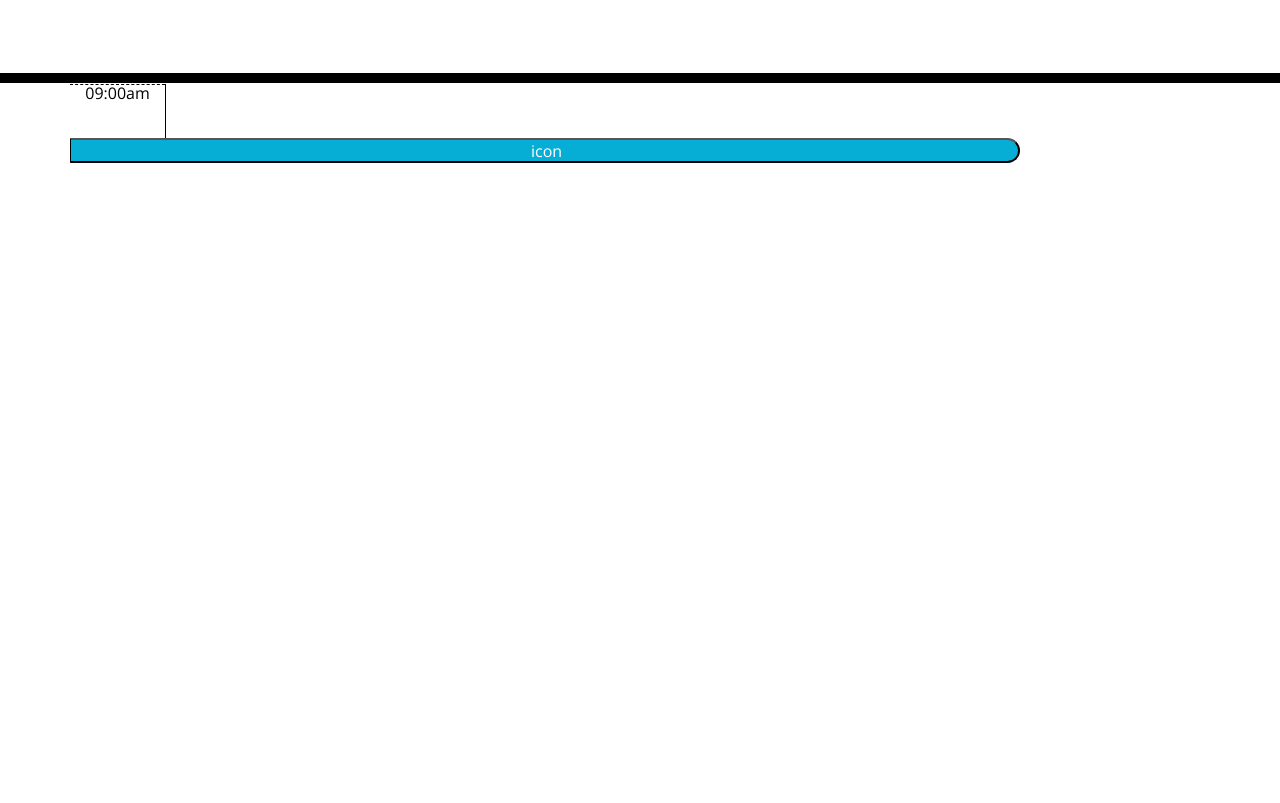
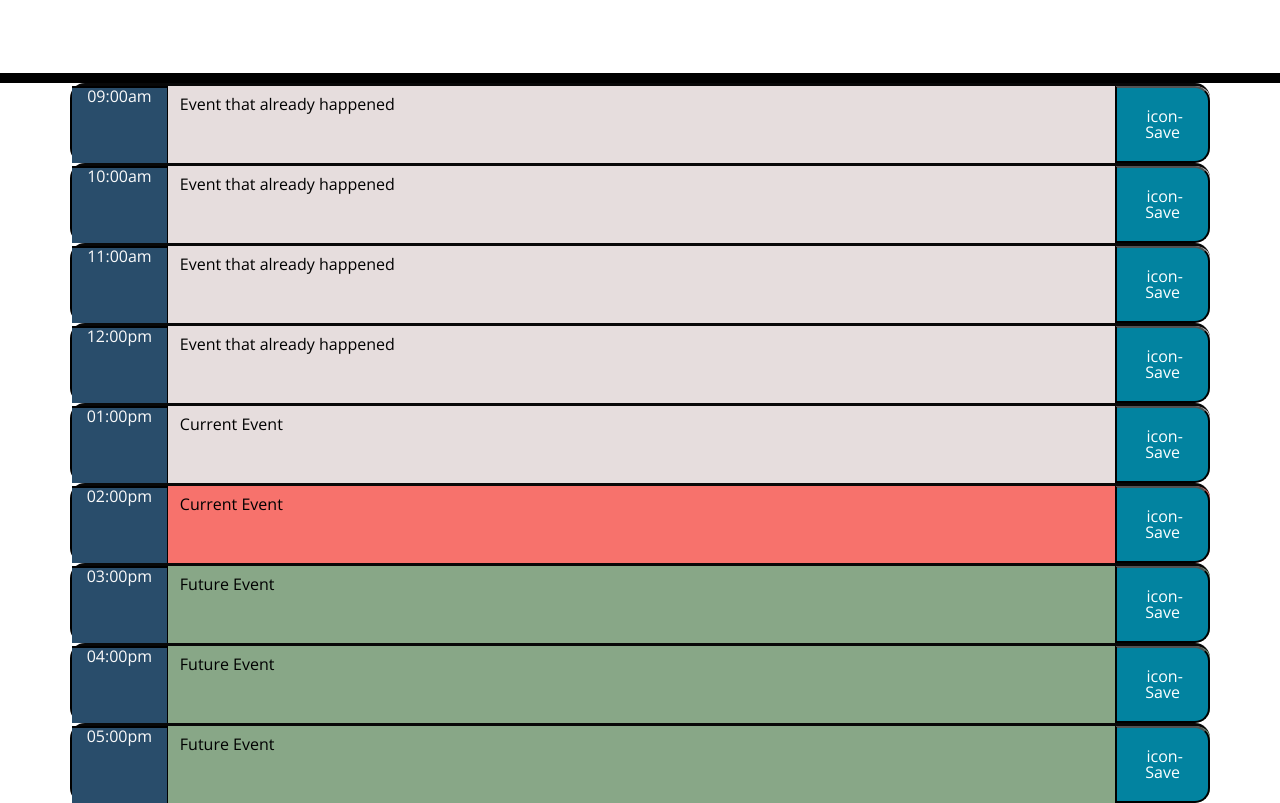
Before and after one commit to Bilkis2023/Daily-Planner-App, a plain HTML site: page index.html in a window 1280 px wide. Shown: the part 168-971 px from the top of the page. Before the commit the page ends 800 px from the top, so only its background shows below. Drawn offline with nearby package versions, Linux system fonts and the light colour scheme.

Commit message:
Add event schedul

```diff
--- a/index.html
+++ b/index.html
@@ -31,11 +31,104 @@
       <p id="currentDay" class="lead"></p>
     </header>
     <div class="container">
-      <div class="time-block row" >
+      <div class="time-block row  past"  >
         <div class="hour col-md-1">09:00am</div>
-        <textarea class="col-md-10 description"></textarea>
-        <button class="saveBtn col-md-10"> icon</button>
+
+
+        <textarea class="col-md-10 description">Event that already happened</textarea>
+
+
+        <button class="saveBtn col-md-1 saveBtn"> icon-Save</button></div>
       </div>
+
+
+      <div class="container">
+      <div class="time-block row past " >
+        <div class="hour col-md-1">10:00am</div>
+
+
+        <textarea class="col-md-10 description">Event that already happened</textarea>
+
+
+        <button class="saveBtn col-md-1 saveBtn"> icon-Save</button></div>
+      </div>
+
+      <div class="container">
+        <div class="time-block row past" >
+          <div class="hour col-md-1">11:00am</div>
+
+
+          <textarea class="col-md-10 description">Event that already happened</textarea>
+
+
+          <button class="saveBtn col-md-1 saveBtn"> icon-Save</button></div>
+        </div>
+
+        <div class="container">
+          <div class="time-block row past" >
+            <div class="hour col-md-1">12:00pm</div>
+
+
+            <textarea class="col-md-10 description">Event that already happened</textarea>
+
+
+            <button class="saveBtn col-md-1 saveBtn"> icon-Save</button></div>
+          </div>
+
+          <div class="container">
+            <div class="time-block row  past " >
+              <div class="hour col-md-1">01:00pm</div>
+
+
+              <textarea class="col-md-10 description">Current Event</textarea>
+
+
+              <button class="saveBtn col-md-1 saveBtn"> icon-Save</button></div>
+            </div>
+
+            <div class="container">
+              <div class="time-block row present" >
+                <div class="hour col-md-1">02:00pm</div>
+
+
+                <textarea class="col-md-10 description">Current Event</textarea>
+
+
+                <button class="saveBtn col-md-1 saveBtn"> icon-Save</button></div>
+              </div>
+
+              <div class="container">
+                <div class="time-block row future " >
+                  <div class="hour col-md-1">03:00pm</div>
+
+
+                  <textarea class="col-md-10 description">Future Event </textarea>
+
+
+                  <button class="saveBtn col-md-1 saveBtn"> icon-Save</button></div>
+                </div>
+
+                <div class="container">
+                  <div class="time-block row future " >
+                    <div class="hour col-md-1">04:00pm</div>
+
+
+                    <textarea class="col-md-10 description">Future Event</textarea>
+
+
+                    <button class="saveBtn col-md-1 saveBtn"> icon-Save</button></div>
+                  </div>
+
+                  <div class="container">
+                    <div class="time-block row future " >
+                      <div class="hour col-md-1">05:00pm</div>
+
+
+                      <textarea class="col-md-10 description">Future Event</textarea>
+
+
+                      <button class="saveBtn col-md-1 saveBtn"> icon-Save</button></div>
+                    </div>
 
 
       <!-- Timeblocks go here -->
--- a/style.css
+++ b/style.css
@@ -29,40 +29,45 @@ header {
 .time-block {
   text-align: center;
   border-radius: 15px;
+  border-left: 2px solid black;
+  border-top-left-radius: 15px;
+  border-bottom-left-radius: 15px;
+  background-color: #f5fafc;
+
 }
 
 .row {
   white-space: pre-wrap;
   height: 80px;
-  border-top: 1px solid white;
+  border-top: 3px solid rgb(8, 8, 8);
 }
 
 .hour {
-  background-color: #ffffff;
-  color: #000000;
-  border-top: 1px dashed #000000;
+  background-color: #294d6b;
+  color: #fcfbfb;
+  border-top: 2px solid #000000;
 }
 
 .past {
-  background-color: #d3d3d3;
+  background-color: #e6dddd;
   color: white;
 }
 
 .present {
-  background-color: #ff6961;
+  background-color: #f7726c;
   color: white;
 }
 
 .future {
-  background-color: #77dd77;
-  color: white;
+  background-color: #88a787;
+  color: white
 }
 
 .saveBtn {
-  border-left: 1px solid black;
+  border-left: 2px solid black;
   border-top-right-radius: 15px;
   border-bottom-right-radius: 15px;
-  background-color: #06aed5;
+  background-color: #0283a0;
   color: white;
 }
 
```
